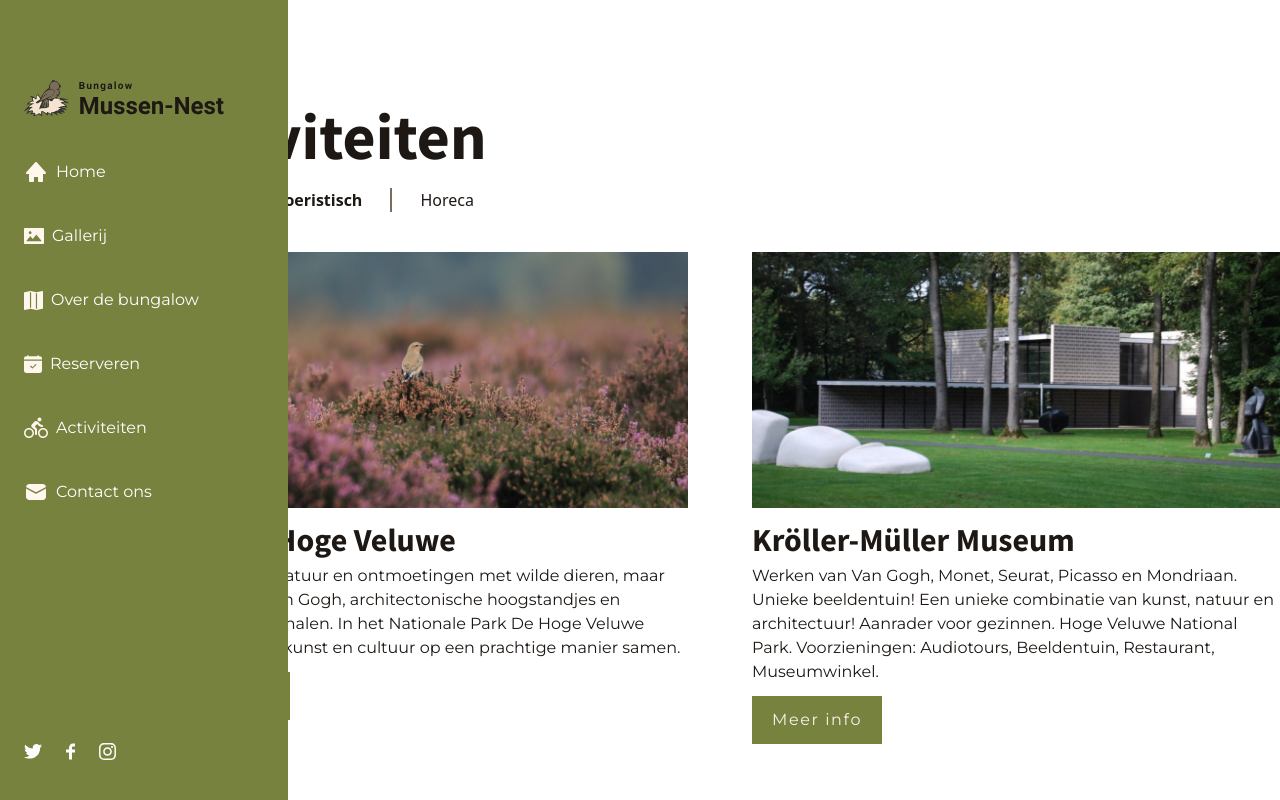
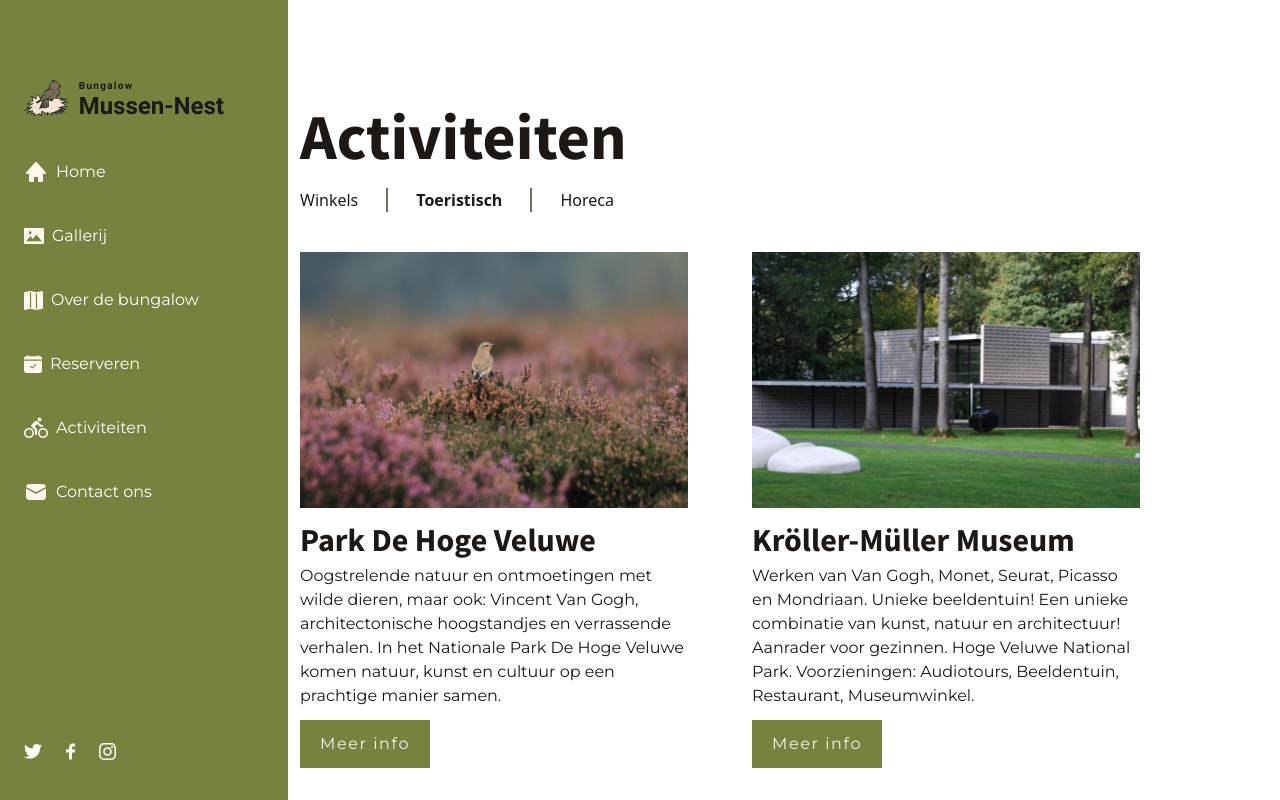
Before and after one commit to RammahKarpous/bungalow-mussen-nest, a React (Create React App) app: page /activiteiten/toeristisch in a window 1280 px wide. Shown: the top 800 px of the page. Built offline with nearby package versions, Linux system fonts and the light colour scheme.

Commit message:
Fixed a responsive design issue

```diff
--- a/src/pages/Activiteiten.jsx
+++ b/src/pages/Activiteiten.jsx
@@ -4,7 +4,7 @@ import { activiteitenLinks } from './../components/links';
 
 const Activiteiten = ({ children, active }) => {
     return (
-        <PageTemplate extraClassNames="col-start-1 col-end-9">
+        <PageTemplate extraClassNames="col-start-1 col-end-9 md:col-start-2 md:col-end-8">
             <h1>Activiteiten</h1>
             <TopNavigation type={activiteitenLinks} active={active} />
             {children}
```
